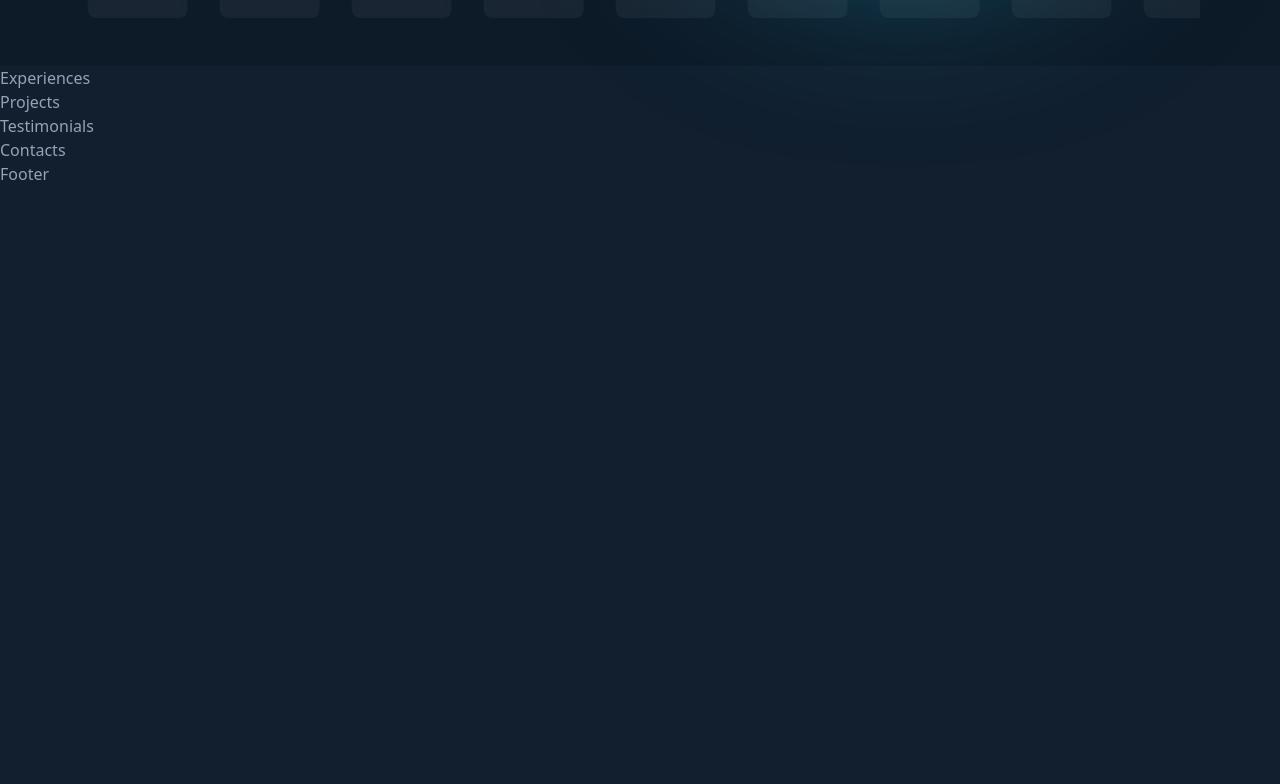
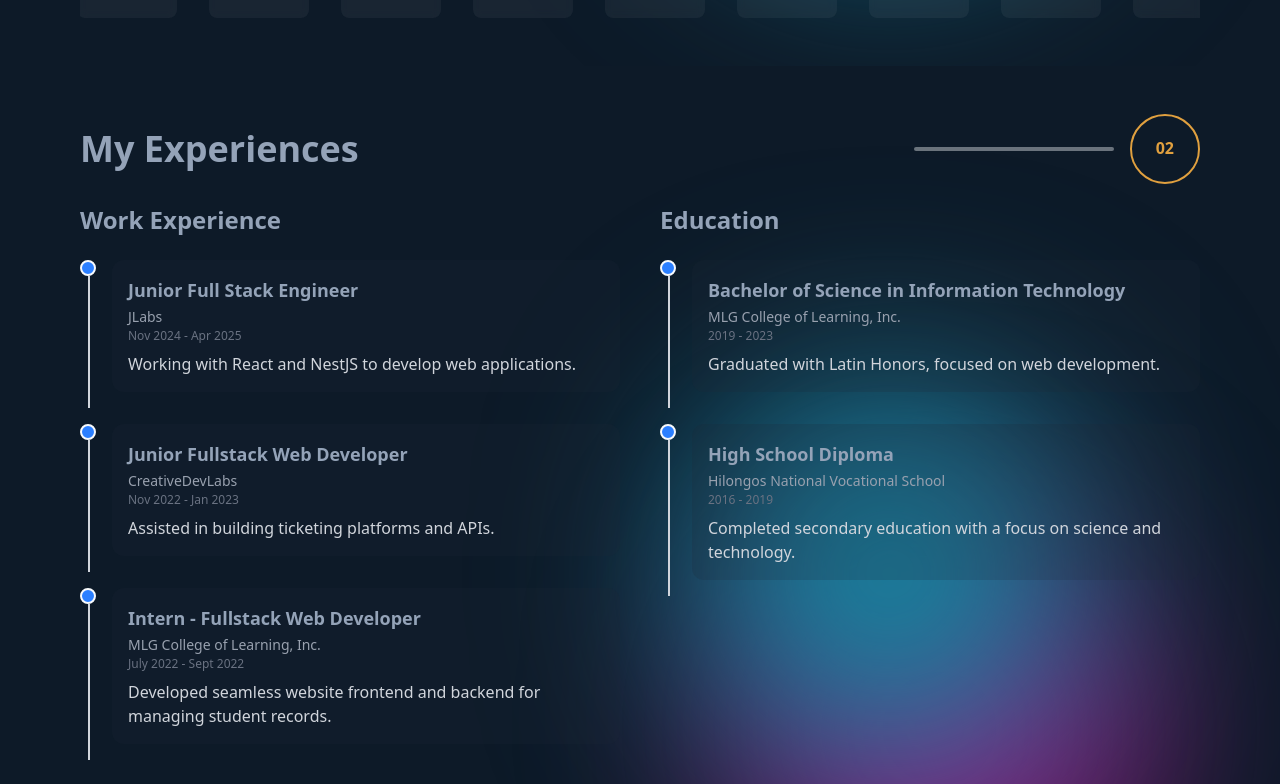
Before and after one commit to e-gors/portfolio-v2, a React (Vite) app: page / in a window 1280 px wide. Shown: the part 1576-2360 px from the top of the page. Before the commit the page ends 1762 px from the top, so only its background shows below. Built offline with nearby package versions, Linux system fonts and the light colour scheme.

Commit message:
finalized experience section contents and styles

```diff
--- a/src/sections/Experiences.tsx
+++ b/src/sections/Experiences.tsx
@@ -1,7 +1,54 @@
-import React from 'react'
+// Timeline.jsx
+import React from "react";
+import { TimelineItem } from "@components/TimelineItem";
+import { workExperience } from "@constants/constants";
+import type { ExperienceItem } from "@types/types";
+import { education } from "@constants/constants";
+import type { EducationProps } from "@types/types";
+import GradientSphere from "@components/GradientSphere";
+import TitleHeader from "../components/TitleHeader";
 
-export default function Experiences() {
+const Experiences = () => {
   return (
-    <div id='experiences'>Experiences</div>
-  )
-}
+    <section className="w-screen bg-primary relative mx-auto px-4 md:px-10 lg:px-20 py-12 gap-8 md:gap-12 z-1">
+      <TitleHeader title="My Experiences" number="02" />
+      <div className="flex flex-wrap flex-col md:flex-row space-y-16 gap:5 md:gap-10">
+        {/* Work Experience */}
+        <div className="flex-1">
+          <h2 className="text-2xl font-bold mb-6">Work Experience</h2>
+          <div className="relative">
+            {workExperience.map((item: ExperienceItem, index: number) => (
+              <TimelineItem
+                key={index}
+                title={item.title}
+                subtitle={item.company}
+                date={item.date}
+                description={item.description}
+              />
+            ))}
+          </div>
+        </div>
+
+        {/* Education */}
+        <div className="flex-1">
+          <h2 className="text-2xl font-bold mb-6">Education</h2>
+          <div className="relative">
+            {education.map((item: EducationProps, index: number) => (
+              <TimelineItem
+                key={index}
+                title={item.degree}
+                subtitle={item.school}
+                date={item.date}
+                description={item.description}
+              />
+            ))}
+          </div>
+        </div>
+      </div>
+      {/* Gradient Spheres */}
+      <GradientSphere firstSphere="sphere-1" secondSphere="sphere-4" />
+    </section>
+  );
+};
+
+export default Experiences;
```
